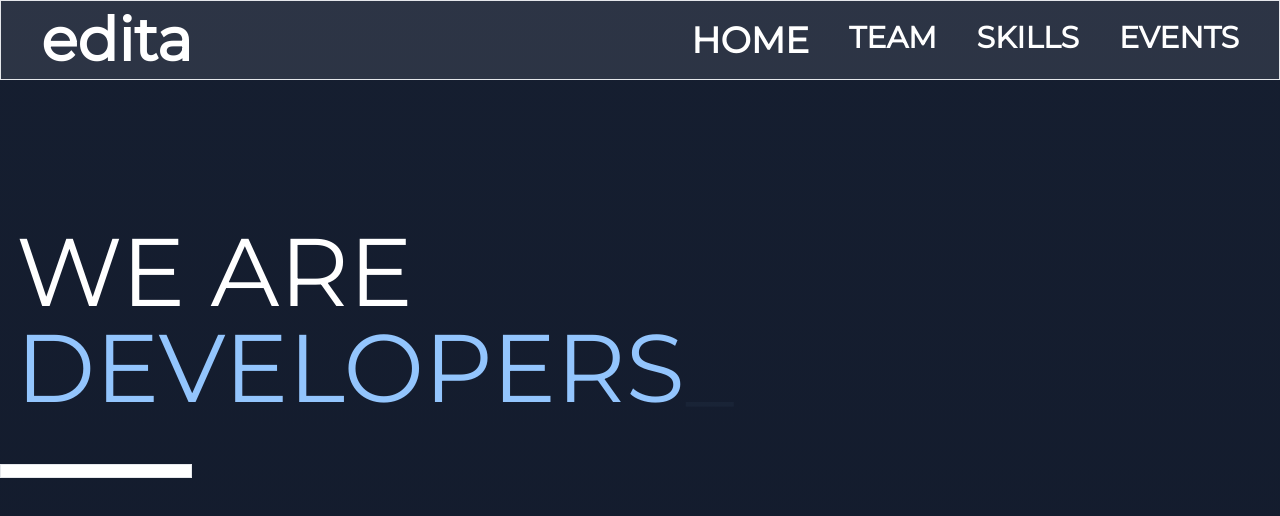
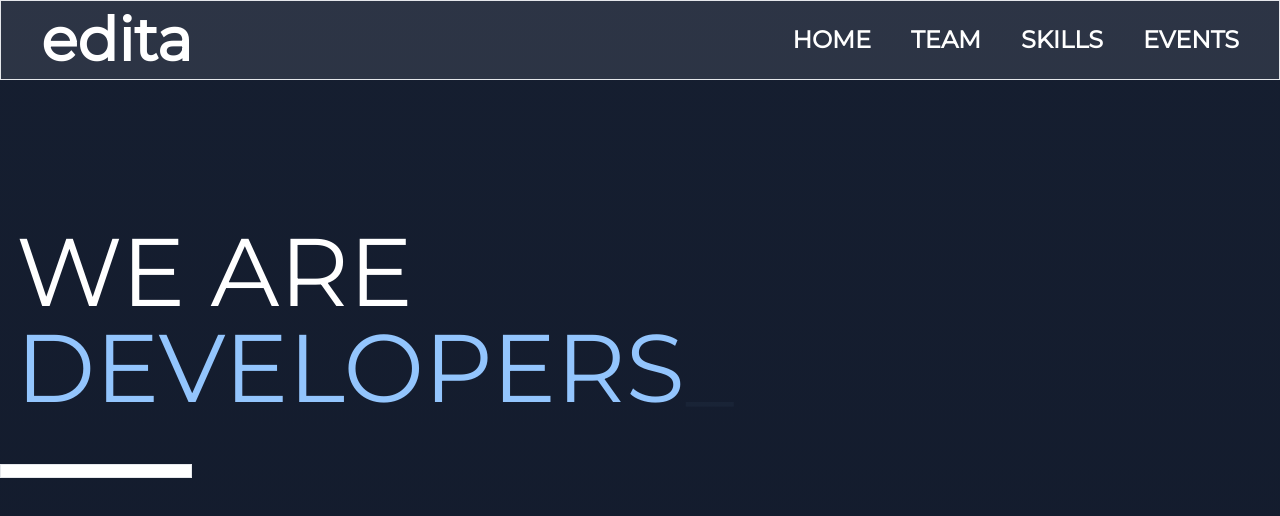
Before and after one commit to FrenzyVJN/Edita, a Next.js app: page / in a window 1280 px wide. Shown: the top 516 px of the page. Built offline with nearby package versions, Linux system fonts and the light colour scheme.

Commit message:
header fixed

```diff
--- a/app/header.tsx
+++ b/app/header.tsx
@@ -6,16 +6,16 @@ function Header() {
                 <h1 className="text-white text-2xl md:text-6xl font-bold md:ml-10">edita</h1>
                 <div className="flex ml-auto">
                     <Link to="home" smooth={true} duration={400} offset={-500}>
-                        <h1 className="text-white text-md mr-2 md:text-4xl md:mr-10 ml-auto font-bold">HOME</h1>
+                        <h1 className="text-white text-md mr-2 md:text-2xl md:mr-10 ml-auto font-bold">HOME</h1>
                     </Link>
                     <Link to="our-team" smooth={true} duration={400} offset={-70}>
-                        <h1 className="text-white text-md mr-2 md:text-3xl md:mr-10 font-bold">TEAM</h1>
+                        <h1 className="text-white text-md mr-2 md:text-2xl md:mr-10 font-bold">TEAM</h1>
                     </Link>
                     <Link to='skills' smooth={true} duration={400} offset={-150}>
-                        <h1 className="text-white text-md mr-2 md:text-3xl md:mr-10 font-bold">SKILLS</h1>
+                        <h1 className="text-white text-md mr-2 md:text-2xl md:mr-10 font-bold">SKILLS</h1>
                     </Link>
                     <Link to='events' smooth={true} duration={400} offset={0}>
-                        <h1 className="text-white text-md mr-2 md:text-3xl md:mr-10 font-bold">EVENTS</h1>
+                        <h1 className="text-white text-md mr-2 md:text-2xl md:mr-10 font-bold">EVENTS</h1>
                     </Link>
                     <h1></h1>
                 </div>
```
